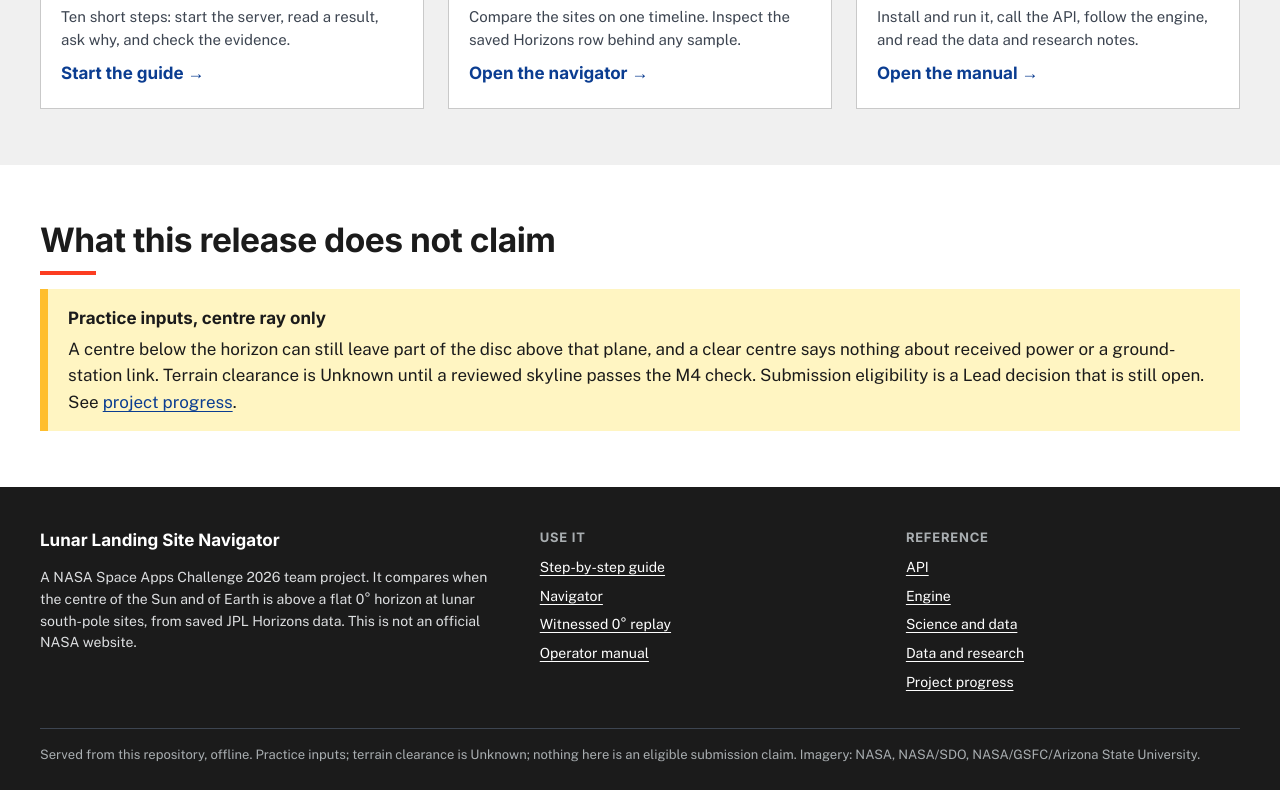
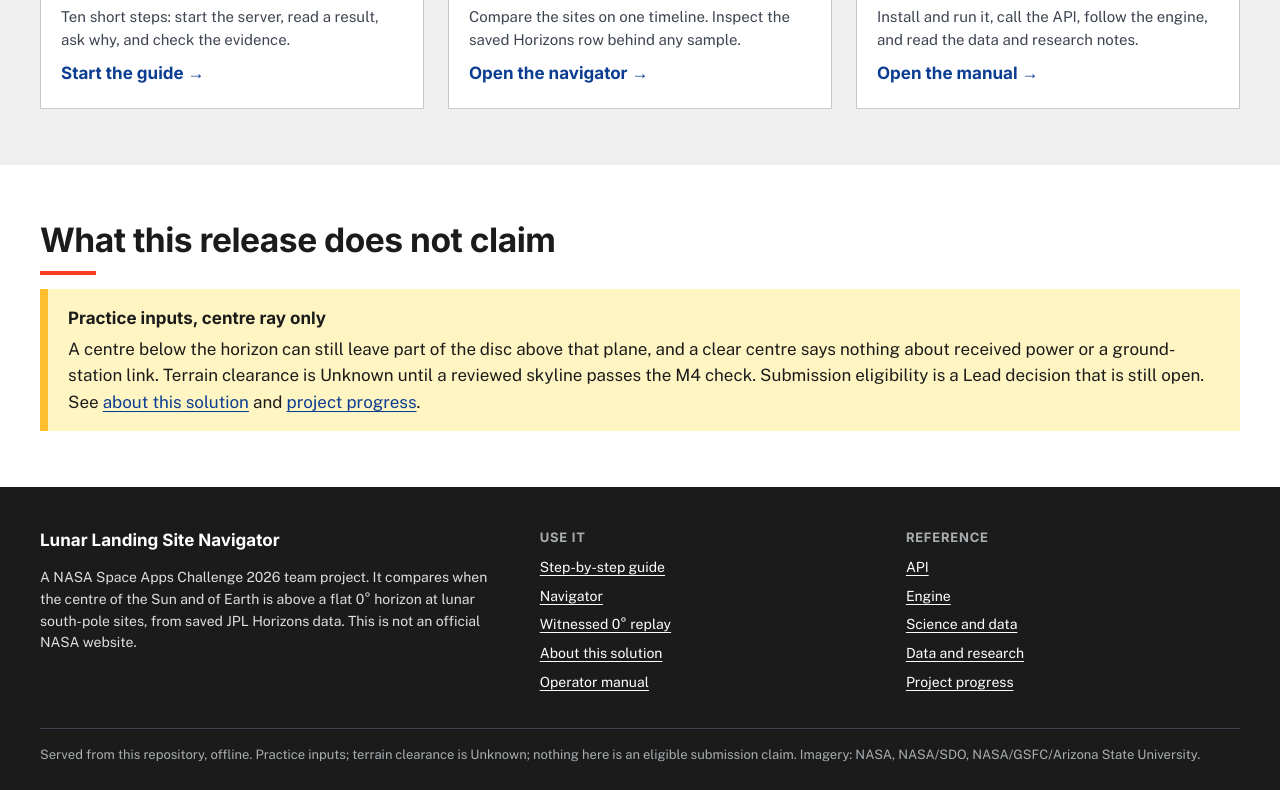
Before and after one commit to M9nx/Lunar-Hackathon, a plain HTML site: page web/index.html in a window 1280 px wide. Shown: the part 3174-3964 px from the top of the page. Drawn offline with Linux system fonts and the light colour scheme.

Commit message:
Add About this solution for judges and link it from the site.

```diff
--- a/web/assets/js/docs-config.js
+++ b/web/assets/js/docs-config.js
@@ -1,5 +1,6 @@
 // Rendered documents. The step-by-step Guide is the tour inside review-candidate/; these are the manual and the reference set.
 window.NAVIGATOR_DOCS = [
+  { file: "about-solution.md", title: "About this solution", group: "manual" },
   { file: "operator-manual.md", title: "Operator manual", group: "manual" },
   { file: "api-reference.md", title: "API reference", group: "reference" },
   { file: "engine-reference.md", title: "Engine reference", group: "reference" },
--- a/web/assets/js/site.js
+++ b/web/assets/js/site.js
@@ -51,6 +51,7 @@
             <li><a href="${root}review-candidate/?tour=1">Step-by-step guide</a></li>
             <li><a href="${root}review-candidate/">Navigator</a></li>
             <li><a href="${root}replay/">Witnessed 0° replay</a></li>
+            <li><a href="${root}documents.html?doc=about-solution.md">About this solution</a></li>
             <li><a href="${root}documents.html?doc=operator-manual.md">Operator manual</a></li>
           </ul>
         </div>
--- a/web/index.html
+++ b/web/index.html
@@ -120,7 +120,7 @@
         <h2 id="limits-title">What this release does not claim</h2>
         <div class="alert" role="note">
           <strong>Practice inputs, centre ray only</strong>
-          <p>A centre below the horizon can still leave part of the disc above that plane, and a clear centre says nothing about received power or a ground-station link. Terrain clearance is Unknown until a reviewed skyline passes the M4 check. Submission eligibility is a Lead decision that is still open. See <a href="documents.html?doc=project-progress.md">project progress</a>.</p>
+          <p>A centre below the horizon can still leave part of the disc above that plane, and a clear centre says nothing about received power or a ground-station link. Terrain clearance is Unknown until a reviewed skyline passes the M4 check. Submission eligibility is a Lead decision that is still open. See <a href="documents.html?doc=about-solution.md">about this solution</a> and <a href="documents.html?doc=project-progress.md">project progress</a>.</p>
         </div>
       </div>
     </section>
```
Also changed, not shown: 2 other files.
